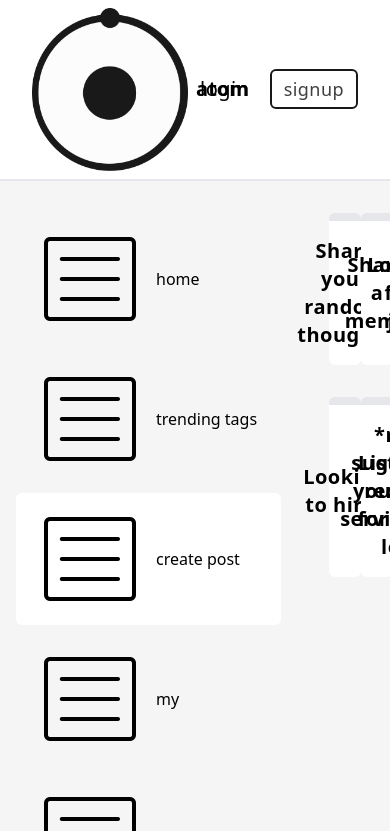
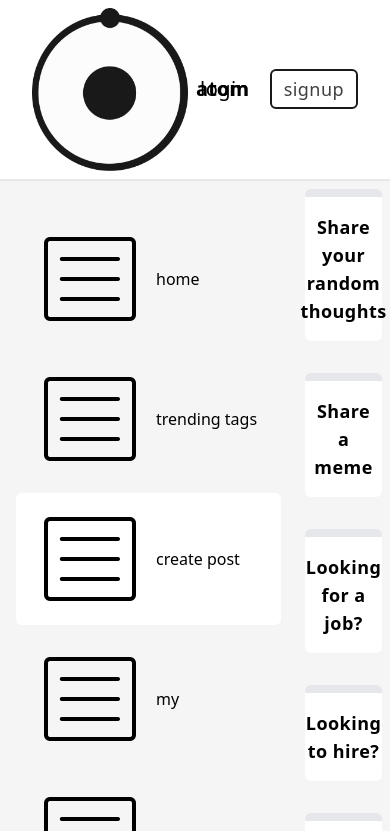
Before and after one commit to Udit-Gogia/Atom-Refact, a Next.js app: page /create in a window 390 px wide. Shown: the top 831 px of the page. Built offline with nearby package versions, Linux system fonts and the light colour scheme.

Commit message:
responsive code

```diff
--- a/pages/create.js
+++ b/pages/create.js
@@ -33,13 +33,13 @@ export default function createPost() {
     <div className="flex bg-neutral-100 w-screen h-screen">
       <Sidebar selectedOption={2} />
 
-      <div className="grid grid-cols-3 gap-8 w-full p-8 h-1/2">
+      <div className="grid grid-cols-1 md:grid-cols-3 gap-8 w-full p-2 md:p-8 h-1/2">
         {createPostDetails.map((createPost, index) => {
           return (
             <Link
               key={index}
               href={createPost.redirect}
-              className="flex flex-col  bg-white p-4 rounded-md border-t-8 hover:border-primaryBlack items-center justify-center hover:shadow-xl font-semibold tracking-wide text-xl text-center"
+              className="flex flex-col  bg-white p-4 rounded-md border-t-8 hover:border-primaryBlack items-center justify-center hover:shadow-xl font-semibold tracking-wide text-lg md:text-xl text-center"
             >
               {createPost.label}
             </Link>
--- a/pages/login.js
+++ b/pages/login.js
@@ -18,7 +18,7 @@ export default function Login() {
   const [loginPassword, setLoginPassword] = useState("");
 
   return (
-    <div className="flex flex-col w-1/3 mx-auto border-2 rounded-md p-8 my-8 ">
+    <div className="flex flex-col md:w-1/3 mx-auto border-2 rounded-md p-8 sm:w-full my-8">
       <form className="flex flex-col gap-4">
         <InputComponent
           label="username"
--- a/pages/my.js
+++ b/pages/my.js
@@ -58,7 +58,7 @@ export default function My() {
                 height={"35"}
                 style={{ width: "auto" }}
               />
-              <p className="text-xl tracking-wide font-semibold">
+              <p className="text-xl tracking-wide font-semibold sm:text-center">
                 {page.label}
               </p>
             </Link>
--- a/pages/signup.js
+++ b/pages/signup.js
@@ -23,7 +23,7 @@ export default function Signup() {
 
   return (
     <div className="flex flex-col md:w-1/3 mx-auto border-2 rounded-md p-8 sm:w-full my-8">
-      <form>
+      <form className="flex flex-col gap-4">
         <InputComponent
           label="username"
           Name="inputUsername"
```
